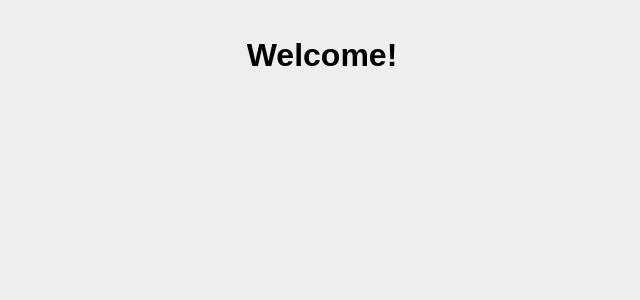
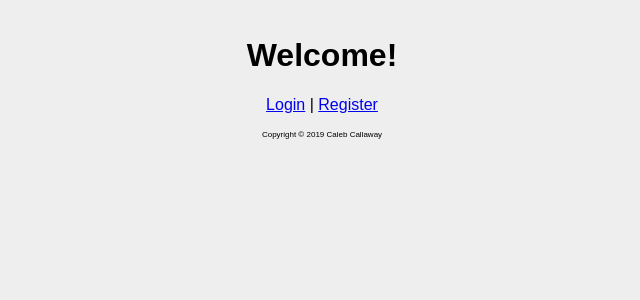
Before and after one commit to cqcallaw/sw-app, a Flask app: page / in a window 1280 px wide. Shown: the top 300 px of the page, without its empty margins (318-958 px from the left). Run offline with Flask 2, Linux system fonts and the light colour scheme.

Commit message:
More web UI stubs

```diff
--- a/auth_demo/controllers.py
+++ b/auth_demo/controllers.py
@@ -5,6 +5,9 @@ def init(app):
     """ Init app controllers """
     with app.app_context():
         app.add_url_rule('/', view_func=base_handler, methods=['GET'])
+        app.add_url_rule('/login', view_func=login_handler, methods=['GET'])
+        app.add_url_rule('/logout', view_func=logout_handler, methods=['GET'])
+        app.add_url_rule('/register', view_func=register_handler, methods=['GET'])
         app.add_url_rule('/users', view_func=users_handler, methods=['GET'])
         app.add_url_rule('/users<string:user_id>', view_func=user_handler, methods=['GET'])
         app.add_url_rule('/register', view_func=register_handler, methods=['GET'])
@@ -13,11 +16,17 @@ def base_handler():
     """ Base URL handler """
     return render_template('index.html')
 
+def login_handler():
+    """ Login handler """
+
+def logout_handler():
+    """ Logout handler """
+
+def register_handler():
+    """ Register handler """
+
 def users_handler():
     """ Users view handler """
 
 def user_handler():
     """ User view handler """
-
-def register_handler():
-    """ Register view handler """
--- a/auth_demo/static/style.css
+++ b/auth_demo/static/style.css
@@ -3,6 +3,18 @@ html {
     background: #eee;
     padding: 1rem;
 }
-h1.header {
+
+h1#banner {
     text-align: center
 }
+
+div#content {
+    width: 50%;
+    margin-left: auto ;
+    margin-right: auto ;
+}
+
+div#footer {
+    text-align: center;
+    font-size: .5em;
+}
--- /dev/null
+++ b/auth_demo/templates/base.html
@@ -0,0 +1,14 @@
+<!doctype html>
+<html lang="en">
+    <head>
+        <title>Auth Demo</title>
+        <link rel="stylesheet" href="{{ url_for('static', filename='style.css') }}">
+    </head>
+    <body>
+        <h1 id='banner'>{% block header %}{% endblock %}</h1>
+        <div id="content">
+            {% block content %}[content here]{% endblock %}
+        </div>
+        <div id="footer">{% block footer %}Copyright © 2019 Caleb Callaway{% endblock %}</div>
+    </body>
+</html>
--- a/auth_demo/templates/index.html
+++ b/auth_demo/templates/index.html
@@ -1,4 +1,5 @@
-<!doctype html>
-<title>Auth Demo</title>
-<link rel="stylesheet" href="{{ url_for('static', filename='style.css') }}">
-<h1 class='header'>Welcome!</h1>
+{% extends "base.html" %}
+{% block header %}Welcome!{% endblock %}
+{% block content %}
+<p style="text-align: center"><a href="/login">Login</a> | <a href="/register">Register</a></p>
+{% endblock %}
```
